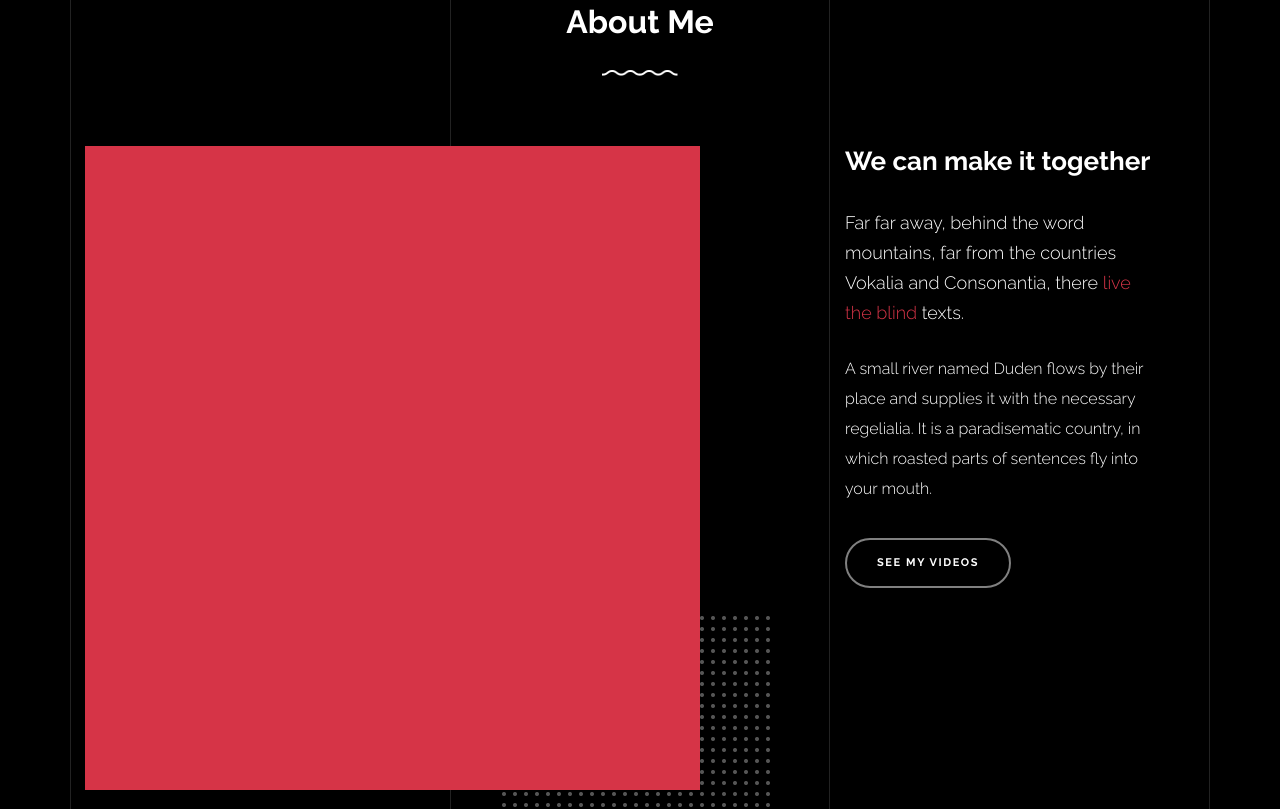
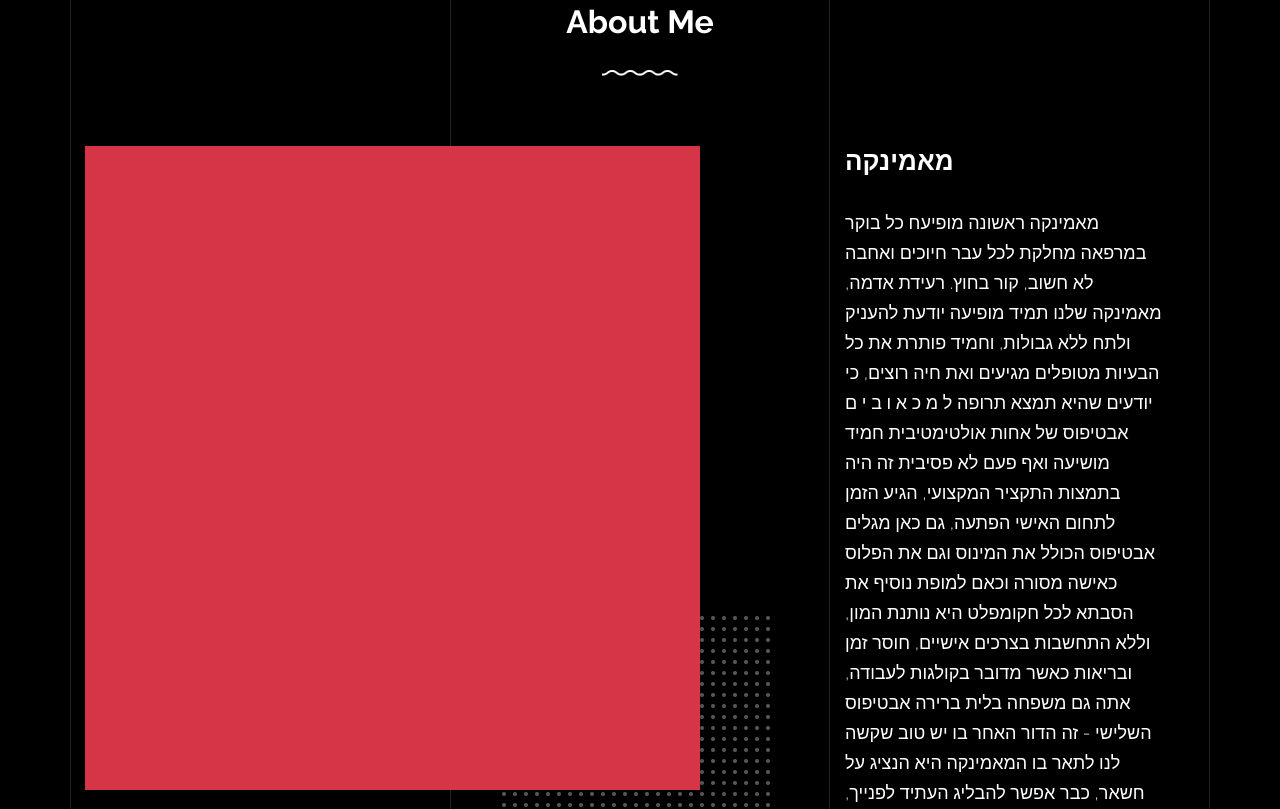
Before and after one commit to aircleanapp/chaya, a plain HTML site: page index.html in a window 1280 px wide. Shown: the part 2171-2980 px from the top of the page. Drawn offline with nearby package versions, Linux system fonts and the light colour scheme; animation ran at ten frames a second; files whose address does not match are found by name.

Commit message:
ADDED POEM

```diff
--- a/index.html
+++ b/index.html
@@ -319,8 +319,53 @@
               </figure>
             </div>
             <div class="col-lg-4 pr-lg-5">
-              <h3 class="mb-4 heading-h3"><span class="gsap-reveal">We can make it together</span></h3>
-              <p class="lead gsap-reveal">Far far away, behind the word mountains, far from the countries Vokalia and Consonantia, there <a href="#">live the blind</a> texts. </p>
+              <h3 class="mb-4 heading-h3"><span class="gsap-reveal">מאמינקה</span></h3>
+              <p class="lead gsap-reveal">מאמינקה
+
+ראשונה מופיעח כל בוקר במרפאה מחלקת לכל עבר חיוכים ואחבה
+
+לא חשוב, קור בחוץ. רעידת אדמה, מאמינקה שלנו תמיד מופיעה
+
+יודעת להעניק ולתח ללא גבולות, וחמיד פותרת את כל הבעיות
+
+מטופלים מגיעים ואת חיה רוצים, כי יודעים שהיא תמצא תרופה ל מ כ א ו ב י ם
+
+אבטיפוס של אחות אולטימטיבית חמיד מושיעה ואף פעם לא פסיבית
+
+זה היה בתמצות התקציר המקצועי, הגיע הזמן לתחום האישי
+
+הפתעה, גם כאן מגלים אבטיפוס
+
+הכולל את המינוס וגם את הפלוס
+
+כאישה מסורה וכאם למופת
+
+נוסיף את הסבתא לכל חקומפלט
+
+היא נותנת המון, וללא התחשבות
+
+בצרכים אישיים, חוסר זמן ובריאות
+
+כאשר מדובר בקולגות לעבודה,
+
+אתה גם משפחה בלית ברירה
+
+אבטיפוס השלישי - זה הדור האחר
+
+בו יש טוב שקשה לנו לתאר
+
+בו המאמינקה היא הנציג
+
+על חשאר, כבר אפשר להבליג
+
+העתיד לפנייך, אין מילים הוא קיים
+
+הוא ממתין, הוא עכשיו, לא מעבר לים
+
+אין ספק את הצליחי למצוא את הקן, בו יהיה לך סיפוק ובילוי לתכנן
+
+פה נשמור לך מקום שתמיד יחמלא לו, עם המון אהבה של צוות מטודלה
+</p>
               <p class="mb-4 gsap-reveal">A small river named Duden flows by their place and supplies it with the necessary regelialia. It is a paradisematic country, in which roasted parts of sentences fly into your mouth.</p>
               <p class="gsap-reveal"><a href="#journal-section" class="btn btn-outline-pill btn-custom-light">See my videos</a></p>
             </div>
```
